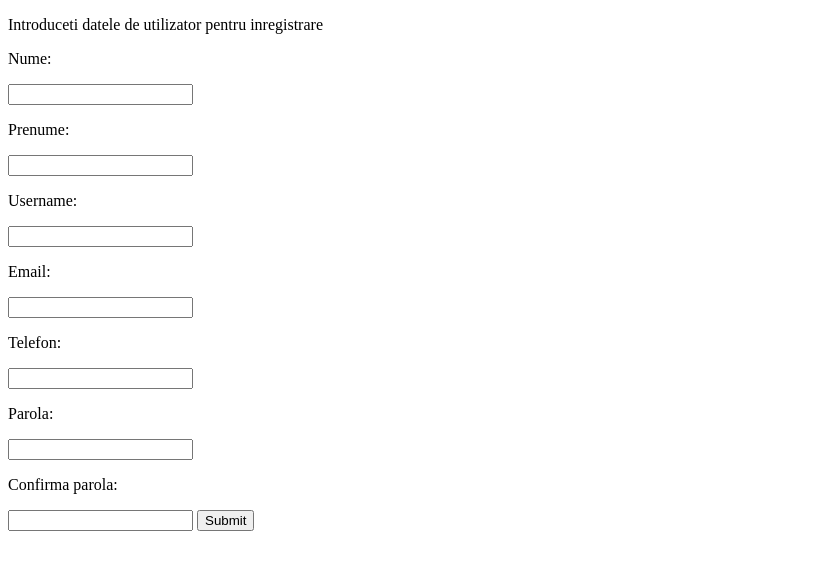
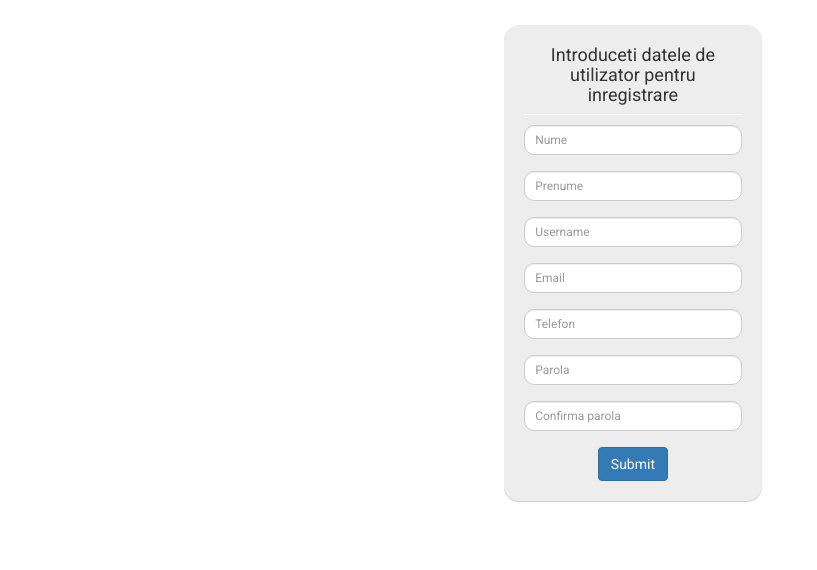
Before and after one commit to CiobanuMarcu/Coder-Dojo-Website, a PHP site: page /register.php in a window 1280 px wide. Shown: the top 570 px of the page, without its empty margins (0-817 px from the left). Run offline with PHP 8.4, Linux system fonts and the light colour scheme; some libraries are stand-ins or nearby versions.

Commit message:
Modificat pagina de register

```diff
--- a/src/login.php
+++ b/src/login.php
@@ -27,8 +27,7 @@
                     <div class="wrapper">
             <span class="group-btn">
                 <input type="button"  onclick="location.href='register.php'" ; value="Register" class="btn btn-primary btn-md" />
-<!--                <a href="#" class="btn btn-primary btn-md">login <i class="fa fa-sign-in"></i></a>-->
-                <input type="submit"  class="btn btn-primary btn-md" name="submit" value="Login" />
+                <input type="submit" id="submit" class="btn btn-primary btn-md" name="submit" value="Login" />
             </span>
                     </div>
                 </div>
--- a/src/register.php
+++ b/src/register.php
@@ -2,20 +2,58 @@
         "http://www.w3.org/TR/html4/loose.dtd">
 <html>
 <head>
+    <link href="//netdna.bootstrapcdn.com/bootstrap/3.2.0/css/bootstrap.min.css" rel="stylesheet" id="bootstrap-css">
+    <script src="//netdna.bootstrapcdn.com/bootstrap/3.2.0/js/bootstrap.min.js"></script>
+    <script src="//code.jquery.com/jquery-1.11.1.min.js"></script>
+    <link rel="stylesheet" href="css/boostrap.css">
+    <link href="//maxcdn.bootstrapcdn.com/font-awesome/4.2.0/css/font-awesome.min.css" rel="stylesheet">
     <title>Register</title>
 </head>
 <body>
-    <p>Introduceti datele de utilizator pentru inregistrare</p>
-    <form method="post" action="logic/register_logic.php">
-        <p>Nume: </p></p><input type="text" name="nume" required="required"/><br>
-        <p>Prenume: </p><input type="text" name="prenume" required="required"/><br>
-        <p>Username: </p><input type="text" name="username" required="required"/><br>
-        <p>Email: </p><input type="email" name="email" required="required"/><br>
-        <p>Telefon: </p><input type="tel" name="telefon" required="required"/><br>
-        <p>Parola: </p><input type="password" name="parola" required="required" pattern="^\S{6,}$" onchange="this.setCustomValidity(this.validity.patternMismatch ? 'Parola trebuie sa contina macar 6 semne' : ''); if(this.checkValidity()) form.password_two.pattern = this.value;"/>
-        <p>Confirma parola: </p><input type="password" name="parola2" required="required" pattern="^\S{6,}$" onchange="this.setCustomValidity(this.validity.patternMismatch ? 'Introduceti aceeasi parola ca mai sus' : '');"/>
-        <input name="submit" type="submit" value="Submit">
-    </form>
+<form method="post" action="logic/register_logic.php">
+    <div class="container">
+        <div class="row">
+            <div class="col-md-offset-5 col-md-3">
+                <div class="form-login">
+                    <h4>Introduceti datele de utilizator pentru inregistrare</h4>
+                    <input type="text" name="nume" class="form-control input-sm chat-input" placeholder="Nume" required="required" />
+                    </br>
+                    <input type="text" name="prenume" class="form-control input-sm chat-input" placeholder="Prenume" required="required" />
+                    </br>
+                    <input type="text" name="username" class="form-control input-sm chat-input" placeholder="Username" required="required" />
+                    </br>
+                    <input type="email" name="email" class="form-control input-sm chat-input" placeholder="Email" required="required" />
+                    </br>
+                    <input type="tel" name="telefon" class="form-control input-sm chat-input" placeholder="Telefon" required="required" />
+                    </br>
+                    <input type="password" name="parola" class="form-control input-sm chat-input" placeholder="Parola" required="required" pattern="^\S{6,}$" onchange="this.setCustomValidity(this.validity.patternMismatch ? 'Parola trebuie sa contina macar 6 semne' : ''); if(this.checkValidity()) form.password_two.pattern = this.value;" />
+                    </br>
+                    <input type="password" name="parola2" class="form-control input-sm chat-input" placeholder="Confirma parola" required="required" pattern="^\S{6,}$" onchange="this.setCustomValidity(this.validity.patternMismatch ? 'Introduceti aceeasi parola ca mai sus' : '');"/>
+                    </br>
+                    <div class="wrapper">
+            <span class="group-btn">
+                <input name="submit" type="submit" value="Submit" class="btn btn-primary btn-md">
+            </span>
+                    </div>
+                </div>
+
+            </div>
+        </div>
+    </div>
+
+<!--</form method="post" action="logic/register_logic.php">-->
+<!---->
+<!--    <p>Introduceti datele de utilizator pentru inregistrare</p>-->
+<!--    <form method="post" action="logic/register_logic.php">-->
+<!--        <p>Nume: </p></p><input type="text" name="nume" required="required"/><br>-->
+<!--        <p>Prenume: </p><input type="text" name="prenume" required="required"/><br>-->
+<!--        <p>Username: </p><input type="text" name="username" required="required"/><br>-->
+<!--        <p>Email: </p><input type="email" name="email" required="required"/><br>-->
+<!--        <p>Telefon: </p><input type="tel" name="telefon" required="required"/><br>-->
+<!--        <p>Parola: </p><input type="password" name="parola" required="required" pattern="^\S{6,}$" onchange="this.setCustomValidity(this.validity.patternMismatch ? 'Parola trebuie sa contina macar 6 semne' : ''); if(this.checkValidity()) form.password_two.pattern = this.value;"/>-->
+<!--        <p>Confirma parola: </p><input type="password" name="parola2" required="required" pattern="^\S{6,}$" onchange="this.setCustomValidity(this.validity.patternMismatch ? 'Introduceti aceeasi parola ca mai sus' : '');"/>-->
+<!---->
+<!--    </form>-->
     <?php
     session_start();
 
```
